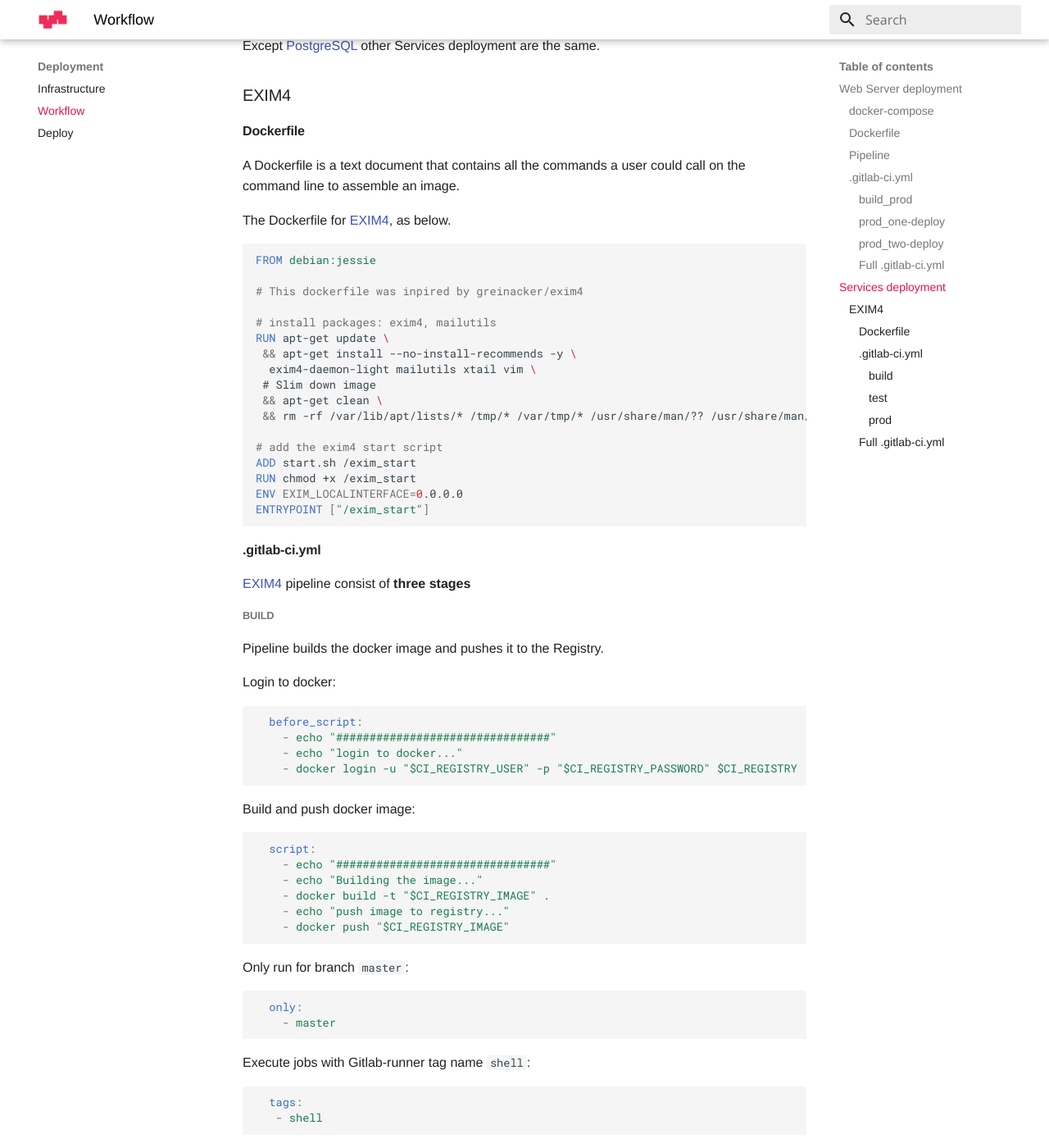
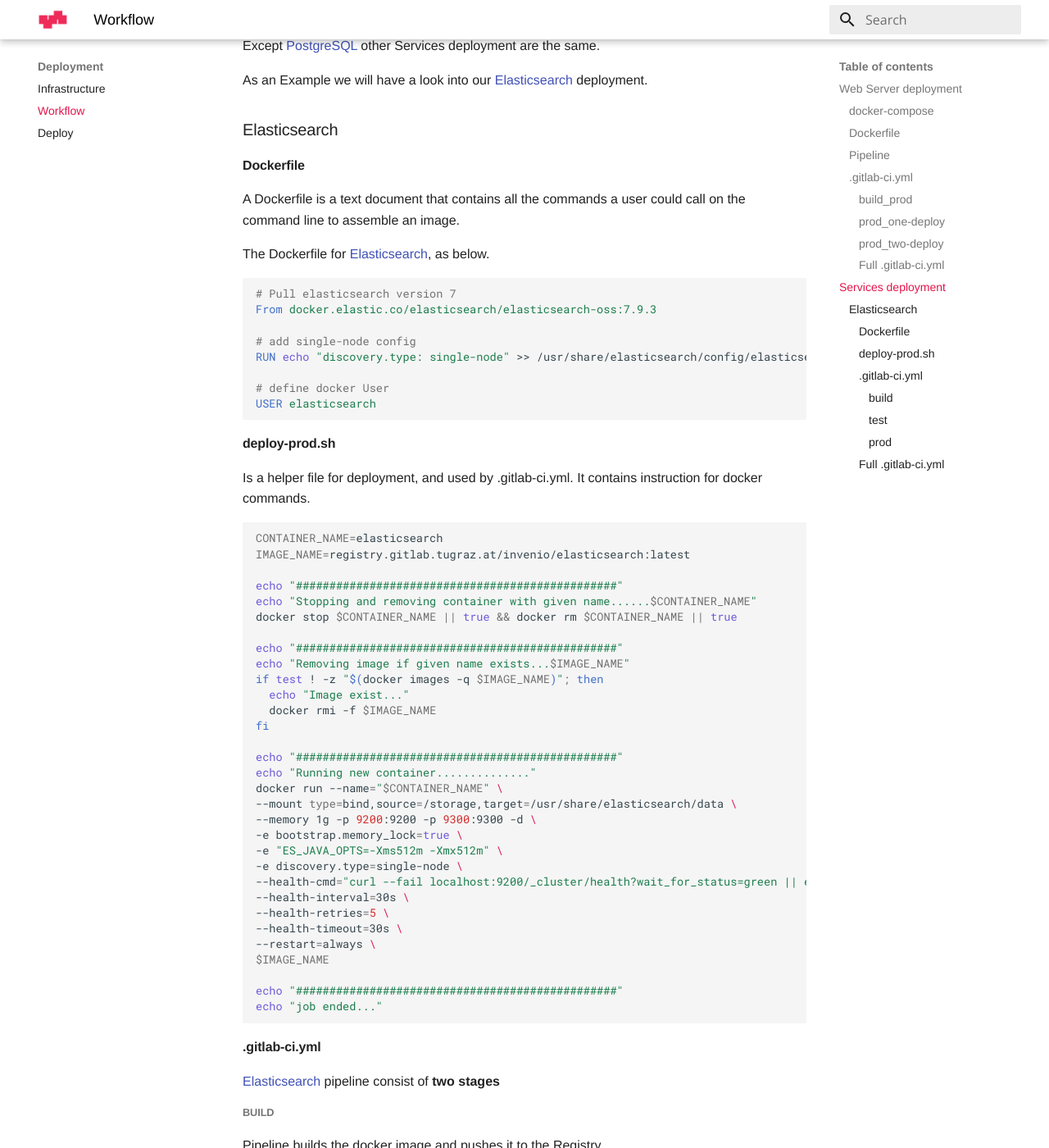
Before and after one commit to tu-graz-library/docs-repository, an MkDocs documentation site: the page built from docs/deployment/workflow.md, in a window 1280 px wide and 1400 px high, scrolled down 11025 px. Shown: the whole window at 82% size. Built offline with MkDocs 1.6.1 and Material for MkDocs 9.7.7, drawn with Linux system fonts in a browser that asks for light colours; some of the changed text lies outside the part shown.

Commit message:
docs: adds elasticsearch deploy

````diff
--- a/docs/deployment/workflow.md
+++ b/docs/deployment/workflow.md
@@ -453,34 +453,64 @@
 
 Except [PostgreSQL](https://www.postgresql.org/) other Services deployment are the same.
 
-### EXIM4
+As an Example we will have a look into our [Elasticsearch](https://gitlab.tugraz.at/invenio/exim4) deployment.
+
+### Elasticsearch
 
 #### Dockerfile
 A Dockerfile is a text document that contains all the commands a user could call on the command line to assemble an image.
 
-The Dockerfile for [EXIM4](https://gitlab.tugraz.at/invenio/exim4), as below.
+The Dockerfile for [Elasticsearch](https://gitlab.tugraz.at/invenio/elasticsearch), as below.
 ```docker
-FROM debian:jessie
+# Pull elasticsearch version 7
+From docker.elastic.co/elasticsearch/elasticsearch-oss:7.9.3
 
-# This dockerfile was inpired by greinacker/exim4
+# add single-node config
+RUN echo "discovery.type: single-node" >> /usr/share/elasticsearch/config/elasticsearch.yml
 
-# install packages: exim4, mailutils
-RUN apt-get update \
- && apt-get install --no-install-recommends -y \
-  exim4-daemon-light mailutils xtail vim \
- # Slim down image
- && apt-get clean \
- && rm -rf /var/lib/apt/lists/* /tmp/* /var/tmp/* /usr/share/man/?? /usr/share/man/??_*
+# define docker User
+USER elasticsearch
+```
 
-# add the exim4 start script
-ADD start.sh /exim_start
-RUN chmod +x /exim_start
-ENV EXIM_LOCALINTERFACE=0.0.0.0
-ENTRYPOINT ["/exim_start"]
+#### deploy-prod.sh
+Is a helper file for deployment, and used by .gitlab-ci.yml. It contains instruction for docker commands.
+
+```bash
+CONTAINER_NAME=elasticsearch
+IMAGE_NAME=registry.gitlab.tugraz.at/invenio/elasticsearch:latest
+
+echo "################################################"
+echo "Stopping and removing container with given name......$CONTAINER_NAME"
+docker stop $CONTAINER_NAME || true && docker rm $CONTAINER_NAME || true
+
+echo "################################################"
+echo "Removing image if given name exists...$IMAGE_NAME"
+if test ! -z "$(docker images -q $IMAGE_NAME)"; then
+  echo "Image exist..."
+  docker rmi -f $IMAGE_NAME
+fi
+
+echo "################################################"
+echo "Running new container.............."
+docker run --name="$CONTAINER_NAME" \
+--mount type=bind,source=/storage,target=/usr/share/elasticsearch/data \
+--memory 1g -p 9200:9200 -p 9300:9300 -d \
+-e bootstrap.memory_lock=true \
+-e "ES_JAVA_OPTS=-Xms512m -Xmx512m" \
+-e discovery.type=single-node \
+--health-cmd="curl --fail localhost:9200/_cluster/health?wait_for_status=green || exit 1" \
+--health-interval=30s \
+--health-retries=5 \
+--health-timeout=30s \
+--restart=always \
+$IMAGE_NAME
+
+echo "################################################"
+echo "job ended..."
 ```
 
 #### .gitlab-ci.yml
-[EXIM4](https://gitlab.tugraz.at/invenio/exim4) pipeline consist of **three stages**
+[Elasticsearch](https://gitlab.tugraz.at/invenio/elasticsearch) pipeline consist of **two stages**
 
 ##### build
 Pipeline builds the docker image and pushes it to the Registry.
@@ -513,13 +543,13 @@
 ```
 
 ##### test
-In this stage the pipeline pulls the newly created image and creates a container to the Test instance.
+In this stage the pipeline pulls the newly created image and creates a container to the VM.
 
 ```before_script``` run followings:
 
 * Install ssh-agent if not already installed, it is required by Docker.
 * Run ssh-agent (inside the build environment)
-* Add the SSH key stored in SERVER_3_PRIVATE_KEY variable to the agent store
+* Add the SSH key stored in PROD_03_PRIVATE_KEY variable to the agent store
 * Create the SSH directory and give it the right permissions
 * scan the keys of your private server from variable ```SSH_SERVER_HOSTKEYS```
 
@@ -528,17 +558,17 @@
     - echo "SSH-USER"
     - 'which ssh-agent || ( apt-get update -y && apt-get install openssh-client git -y )'
     - eval $(ssh-agent -s)
-    - echo "$SERVER_3_PRIVATE_KEY" | tr -d '\r' | ssh-add -
+    - echo "$PROD_03_PRIVATE_KEY" | tr -d '\r' | ssh-add -
     - mkdir -p ~/.ssh
     - chmod 700 ~/.ssh
     - echo "$SSH_SERVER_HOSTKEYS" > ~/.ssh/known_hosts
     - chmod 644 ~/.ssh/known_hosts
 ```
-```script```:  using ```ssh``` commands logs in to docker, and runs scripts in ```deploy-test.sh``` to our server.
+```script```:  using ```ssh``` commands logs in to docker, and runs scripts in ```deploy-prod.sh``` to our server.
 ```yml
   script:
-    - ssh $SERVER_3_DOMAIN "echo $CI_REGISTRY_PASSWORD | docker login -u $CI_REGISTRY_USER $CI_REGISTRY --password-stdin"
-    - ssh $SERVER_3_DOMAIN "eval '$(cat ./deploy-test.sh)'"
+    - ssh $PROD_03_DOMAIN "echo $CI_REGISTRY_PASSWORD | docker login -u $CI_REGISTRY_USER $CI_REGISTRY --password-stdin"
+    - ssh $PROD_03_DOMAIN "eval '$(cat ./deploy-test.sh)'"
 ```
 Only run for branch ```master```:
 ```yml
@@ -609,56 +638,6 @@
     - docker build -t "$CI_REGISTRY_IMAGE" .
     - echo "push image to registry..."
     - docker push "$CI_REGISTRY_IMAGE"
-  only:
-    - master
-  tags:
-   - shell
-
-
-test:
-  stage: test
-  before_script:
-    - echo "################################"
-    - echo "SSH-USER"
-  ##
-  ## Install ssh-agent if not already installed, it is required by Docker.
-  ## (change apt-get to yum if you use an RPM-based image)
-  ##
-    - 'which ssh-agent || ( apt-get update -y && apt-get install openssh-client git -y )'
-  ##
-  ## Run ssh-agent (inside the build environment)
-  ##
-    - eval $(ssh-agent -s)
-  ##
-  ## Add the SSH key stored in SSH_PRIVATE_KEY variable to the agent store
-  ## We're using tr to fix line endings which makes ed25519 keys work
-  ## without extra base64 encoding.
-  ## https://gitlab.com/gitlab-examples/ssh-private-key/issues/1#note_48526556
-  ##
-    - echo "$SERVER_3_PRIVATE_KEY" | tr -d '\r' | ssh-add -
-  ##
-  ## Create the SSH directory and give it the right permissions
-  ##
-    - mkdir -p ~/.ssh
-    - chmod 700 ~/.ssh
-  ##
-  ## Use ssh-keyscan to scan the keys of your private server. Replace gitlab.com
-  ## with your own domain name. You can copy and repeat that command if you have
-  ## more than one server to connect to.
-  ##
-    #- ssh-keyscan invenio03-test.tugraz.at >> ~/.ssh/known_hosts
-    #- chmod 644 ~/.ssh/known_hosts
-  ##
-  ## Alternatively, assuming you created the SSH_SERVER_HOSTKEYS variable
-  ## previously, uncomment the following two lines instead.
-  ##
-    - echo "$SSH_SERVER_HOSTKEYS" > ~/.ssh/known_hosts
-    - chmod 644 ~/.ssh/known_hosts
-
-  script:
-    - echo "################################"
-    - ssh $SERVER_3_DOMAIN "echo $CI_REGISTRY_PASSWORD | docker login -u $CI_REGISTRY_USER $CI_REGISTRY --password-stdin"
-    - ssh $SERVER_3_DOMAIN "eval '$(cat ./deploy-test.sh)'"
   only:
     - master
   tags:
````
Also changed, not shown: other parts of docs/deployment/workflow.md (+0 -1 lines).
